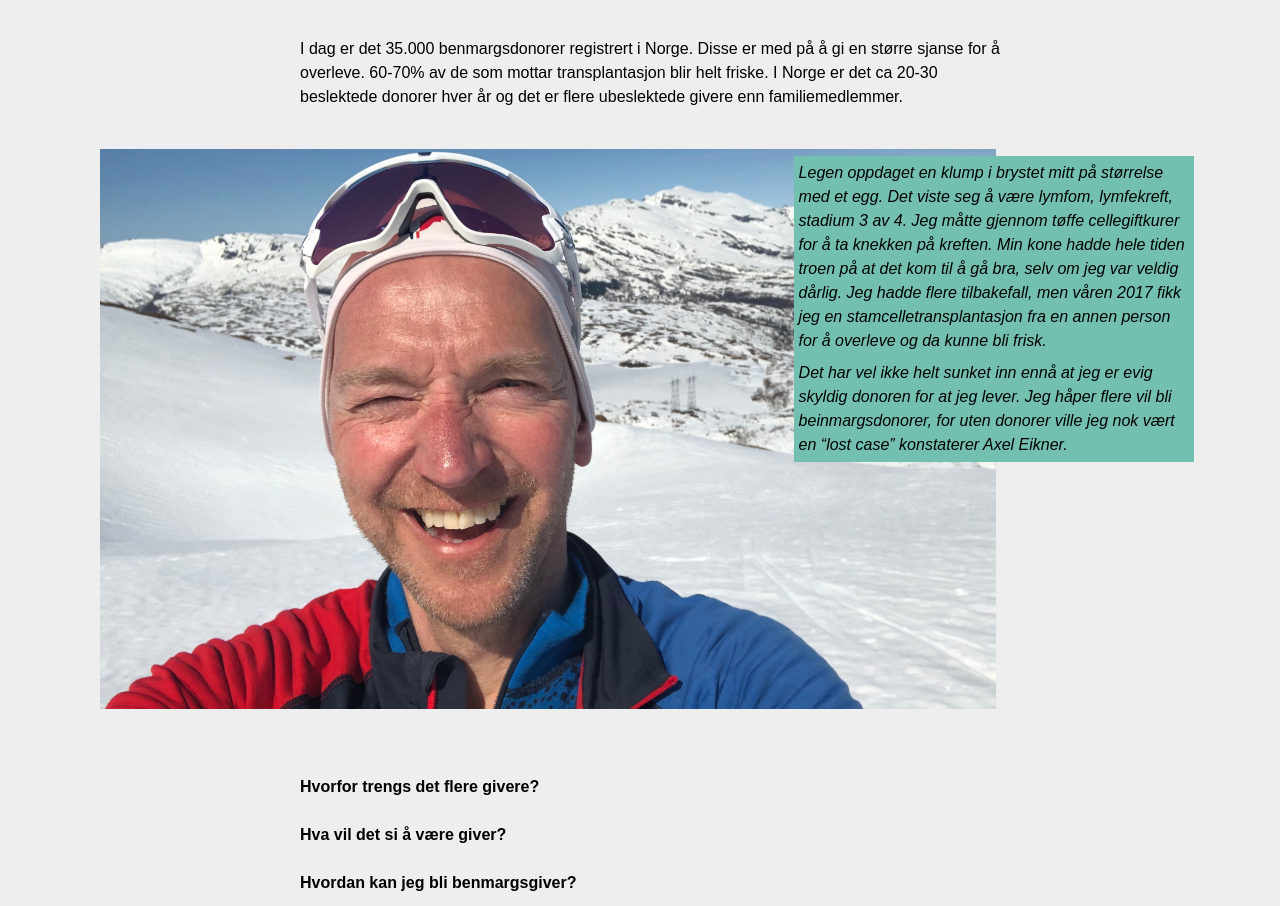
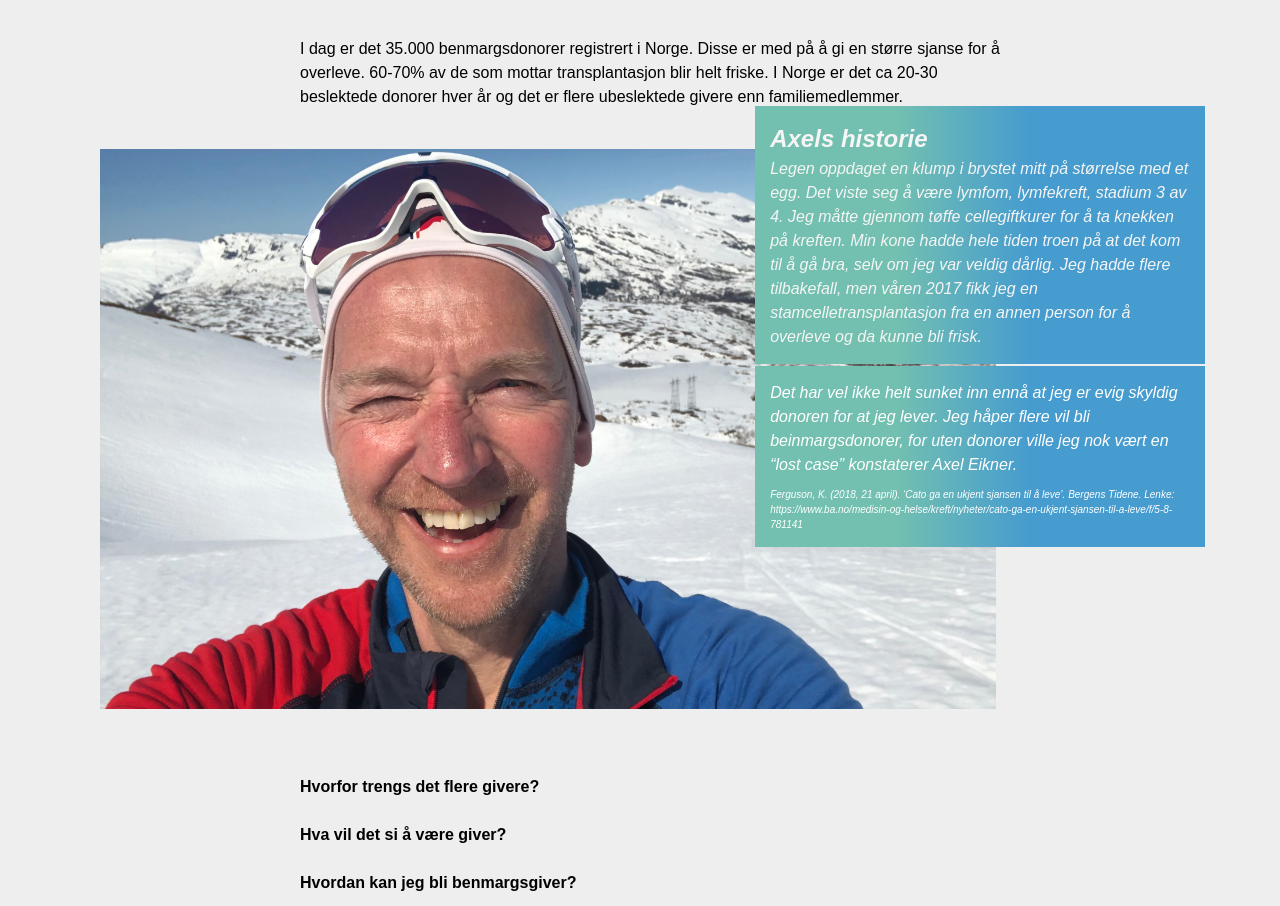
Before and after one commit to Inetklund0/Kampanjenettside, a plain HTML site: page index.html in a window 1280 px wide. Shown: the part 1244-2150 px from the top of the page. Drawn offline with Linux system fonts and the light colour scheme.

Commit message:
Farger endring

```diff
--- a/index.html
+++ b/index.html
@@ -55,6 +55,7 @@
         <div class="axelHistorie">
             <img class="foto"src="./Img/Selfie Kvamskogen 2020.jpg" alt="Foto Axel Eikner">
             <div class="historie">
+                <h2>Axels historie</h2>
                 <p>Legen oppdaget en klump i brystet mitt på størrelse med et egg. Det viste seg å være lymfom, lymfekreft, stadium 3 av 4. Jeg måtte gjennom tøffe cellegiftkurer for å ta knekken på kreften. Min kone hadde hele tiden troen på at det kom til å gå bra, selv om jeg var veldig dårlig. Jeg hadde flere tilbakefall, men våren 2017 fikk jeg en stamcelletransplantasjon fra en annen person for å overleve og da kunne bli frisk.
                 </p>
             </div>
@@ -62,6 +63,7 @@
             <div class="brukersitat">
                 <p>Det har vel ikke helt sunket inn ennå at jeg er evig skyldig donoren for at jeg lever. Jeg håper flere vil bli beinmargsdonorer, for uten donorer ville jeg nok vært en “lost case” konstaterer Axel Eikner.
                 </p>
+                <p class="referanse">Ferguson, K. (2018, 21 april). ‘Cato ga en ukjent sjansen til å leve’. Bergens Tidene. Lenke: https://www.ba.no/medisin-og-helse/kreft/nyheter/cato-ga-en-ukjent-sjansen-til-a-leve/f/5-8-781141</p>
             </div>
         </div>
 
--- a/style.css
+++ b/style.css
@@ -23,11 +23,11 @@ blå: 469ccf*/
     width: 100vw;
     height: 85vh;
     object-fit: cover;
+
   }
   .foto{
     width: 70vw;
     height: 70vh;
-
     margin-left: 100px;
   }
 
@@ -77,6 +77,11 @@ button{
     font-style: bold;
 }
 
+button:hover{
+    color: black;
+    background:#73c0b0;
+}
+
 .kortInfo{
     top: 30%;
     left: 32%;
@@ -89,25 +94,28 @@ button{
 
 .historie {
     position: absolute;
-    top: 1400px;
-    left: 62%;
-    width: 400px;
-    color: black;
+    top: 1350px;
+    left: 59%;
+    width: 450px;
+    color: whitesmoke;
     font-style: italic;
     background-color: #73c0b0;
+    background: linear-gradient(90deg, rgba(115,192,176,1) 31%, rgba(70,156,207,1) 61%);
     line-height: 1.5;
-    padding: 5px;
+    padding: 15px;
   }
 
   .brukersitat{
     position: absolute;
-    top: 1600px;
-    left: 62%;
-    width: 400px;
+    top: 1610px;
+    left: 59%;
+    width: 450px;
     font-style: italic;
     line-height: 1.5;
     background-color: #73c0b0;
-    padding: 5px;
+    background: linear-gradient(90deg, rgba(115,192,176,1) 31%, rgba(70,156,207,1) 61%);
+    color: white;
+    padding: 15px;
   }
 
   .spørsmål{
@@ -123,6 +131,11 @@ button{
     padding-bottom: 20px;
   }
 
+  .referanse{
+    font-size: 10px;
+    font-style: italic;
+    padding-top: 10px;
+  }
   footer{
     background-color:#73c0b0;
     margin-top: 30px;
```
Lines whose indentation alone changed are shown as unchanged.
